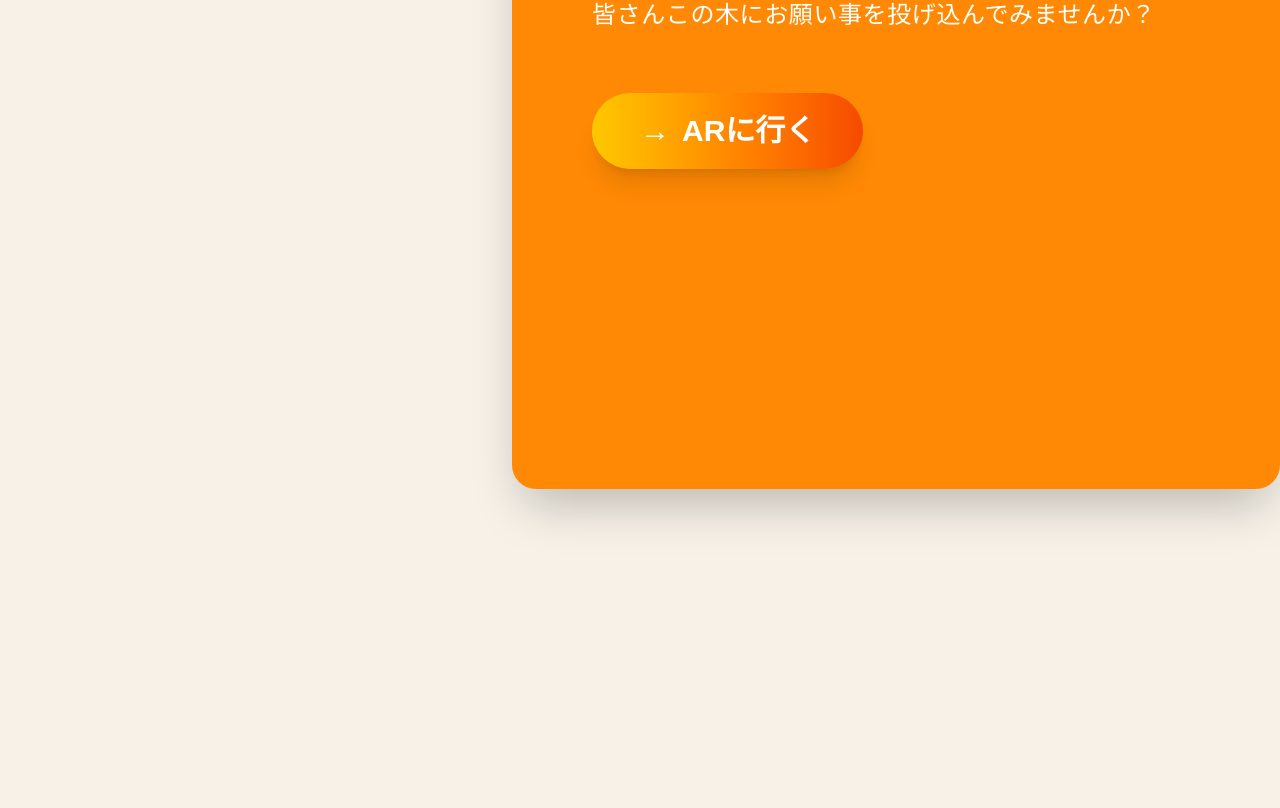
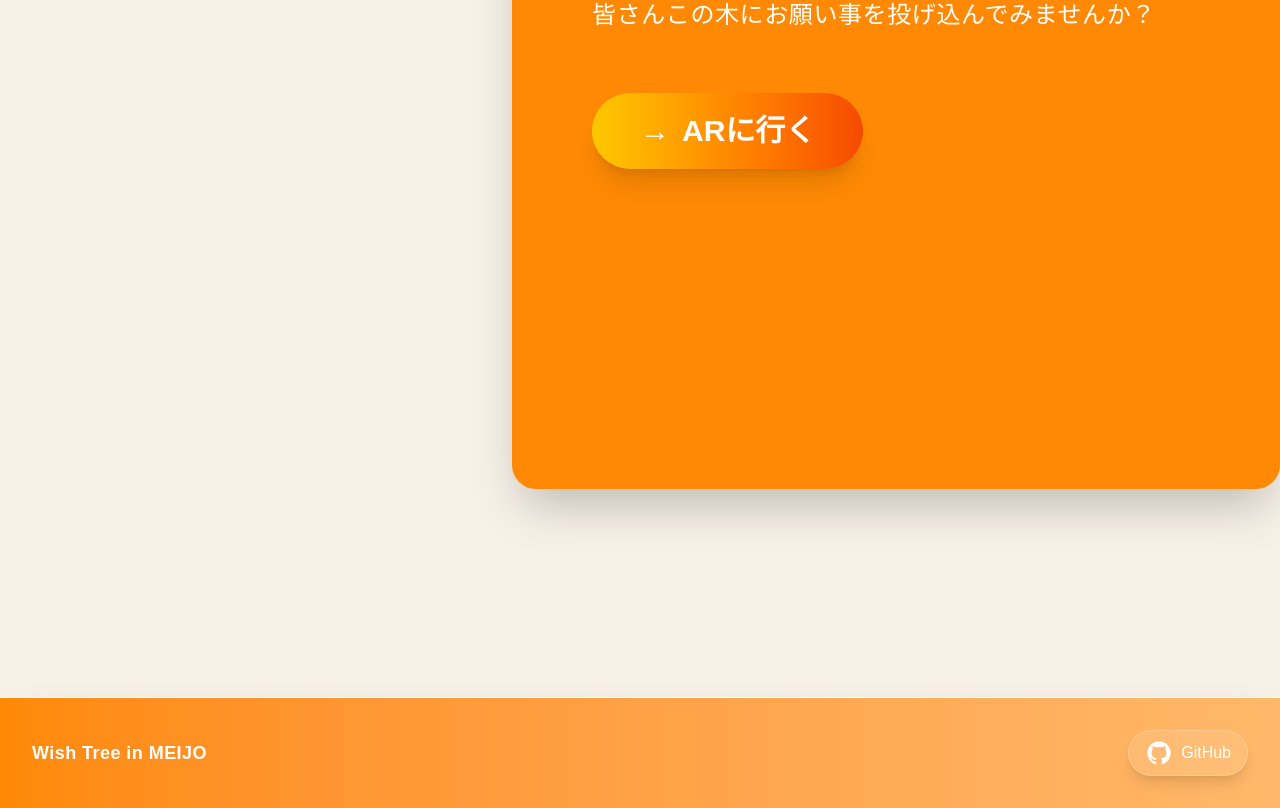
Before and after one commit to CreativeLab2025/wish-tree-in-MEIJO-lp, a Next.js app in the folder frontend/: page /prot in a window 1280 px wide. Shown: the part 8575-9383 px from the top of the page. Before the commit the page ends 9192 px from the top, so only its background shows below. Built offline with nearby package versions, Linux system fonts and the light colour scheme.

Commit message:
フッター作成

```diff
--- a/frontend/src/app/layout.tsx
+++ b/frontend/src/app/layout.tsx
@@ -1,6 +1,7 @@
 import type { Metadata } from "next";
 import { Geist, Geist_Mono, Roboto_Slab } from "next/font/google";
 import "./globals.css";
+import Footer from "../components/Footer";
 
 const geistSans = Geist({
   variable: "--font-geist-sans",
@@ -30,9 +31,17 @@ export default function RootLayout({
   return (
     <html lang="en">
       <body
-        className={`${geistSans.variable} ${geistMono.variable} ${robotoSlab.variable} antialiased`}
+        className={`${geistSans.variable} ${geistMono.variable} ${robotoSlab.variable} antialiased min-h-screen flex flex-col`}
       >
-        {children}
+        <main className="flex-1">
+          {children}
+        </main>
+        {/* --- Footer Start --- */}
+        <div className="h-[80px]"></div>
+        <div className=" z-[10000]">
+          <Footer />
+        </div>
+        {/* --- Footer End --- */}
       </body>
     </html>
   );
--- a/frontend/src/app/prot/page.tsx
+++ b/frontend/src/app/prot/page.tsx
@@ -97,7 +97,7 @@ export default function ProtPage() {
   const appleFrame = useAppleLotate(lotateActive);
 
   return (
-    <div>
+    <>
       {/* タイトルセクション */}
       <div ref={titleRef} className="flex flex-col items-center justify-center min-h-screen pt-8 md:pt-24">
         <div className="mb-2 md:mb-4" style={{ minHeight: 120 }} />
@@ -193,6 +193,6 @@ export default function ProtPage() {
           animation: pop-in-heavy 1.0s cubic-bezier(0.5,1.7,0.6,1) both;
         }
       `}</style>
-    </div>
+    </>
   );
 }
--- /dev/null
+++ b/frontend/src/components/Footer.tsx
@@ -0,0 +1,24 @@
+import React from "react";
+
+const Footer: React.FC = () => (
+  <footer className="w-full mt-12 bg-gradient-to-r from-orange-400 to-orange-300 text-white flex flex-col sm:flex-row items-center justify-between px-4 sm:px-8 py-6 sm:py-8 gap-4 sm:gap-0 shadow-2xl border-t mt-auto">
+    <span className="font-bold tracking-wide text-base sm:text-lg flex items-center gap-2">
+      <span className="hidden sm:inline">Wish Tree in MEIJO</span>
+    </span>
+    <a
+      href="https://github.com/aya-exe/wish-tree-in-MEIJO-lp"
+      target="_blank"
+      rel="noopener noreferrer"
+      className="flex items-center gap-2 bg-white/10 hover:bg-white/20 transition rounded-full px-4 py-2 shadow-lg border border-white/20"
+      aria-label="GitHub Repository"
+    >
+      {/* GitHub Octocat SVG */}
+      <svg width="24" height="24" viewBox="0 0 24 24" fill="none" xmlns="http://www.w3.org/2000/svg" className="w-6 h-6 sm:w-7 sm:h-7">
+        <path fillRule="evenodd" clipRule="evenodd" d="M12 2C6.477 2 2 6.484 2 12.021c0 4.428 2.865 8.184 6.839 9.504.5.092.682-.217.682-.483 0-.237-.009-.868-.014-1.703-2.782.605-3.369-1.342-3.369-1.342-.454-1.155-1.11-1.463-1.11-1.463-.908-.62.069-.608.069-.608 1.004.07 1.532 1.032 1.532 1.032.892 1.53 2.341 1.088 2.91.832.091-.647.35-1.088.636-1.339-2.22-.253-4.555-1.113-4.555-4.951 0-1.093.39-1.988 1.029-2.688-.103-.253-.446-1.272.098-2.65 0 0 .84-.27 2.75 1.025A9.564 9.564 0 0 1 12 6.844c.85.004 1.705.115 2.504.337 1.909-1.295 2.748-1.025 2.748-1.025.545 1.378.202 2.397.1 2.65.64.7 1.028 1.595 1.028 2.688 0 3.847-2.338 4.695-4.566 4.944.36.31.68.92.68 1.855 0 1.338-.012 2.419-.012 2.749 0 .268.18.579.688.481C19.138 20.2 22 16.448 22 12.021 22 6.484 17.523 2 12 2z" fill="currentColor"/>
+      </svg>
+      <span className="hidden md:inline text-base font-medium">GitHub</span>
+    </a>
+  </footer>
+);
+
+export default Footer;
```
